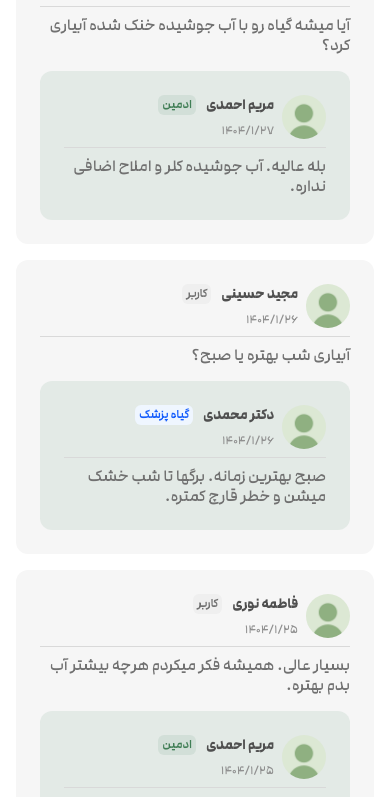
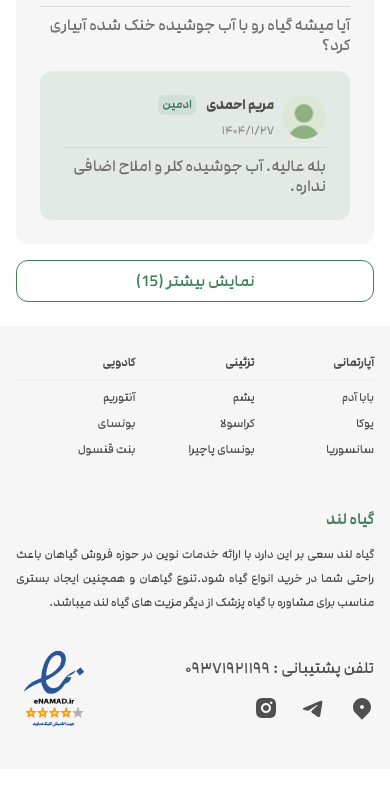
Before and after one commit to alisadeghi192/nextjs-full-stack-ecommerce-giahland, a Next.js app: page /blog/care/10-tips-watering-indoor-plants in a window 390 px wide. Shown: the part 2999-3796 px from the top of the page. After the commit the page ends 3768 px from the top, so only its background shows below. Built offline with nearby package versions, Linux system fonts and the light colour scheme.

Commit message:
style(comments): make load more button responsive for mobile

```diff
--- a/src/components/shared/ui/CommentList.tsx
+++ b/src/components/shared/ui/CommentList.tsx
@@ -1,11 +1,25 @@
+"use client";
+
+import { useState } from "react";
 import CommentItem from "./CommentItem";
 import { Comment } from "@/features/blog/types/blog.types";
+
+const COMMENTS_PER_PAGE = 5;
 
 interface CommentListProps {
   comments?: Comment[];
 }
 
-export default function CommentList({ comments }: CommentListProps) {
+export default function CommentList({ comments = [] }: CommentListProps) {
+  const [visibleCount, setVisibleCount] = useState(COMMENTS_PER_PAGE);
+  const hasMore = visibleCount < comments.length;
+
+  const loadMore = () => {
+    setVisibleCount((prev) =>
+      Math.min(prev + COMMENTS_PER_PAGE, comments.length),
+    );
+  };
+
   if (!comments || comments.length === 0) {
     return (
       <div className="text-neutral9 py-6 text-center">
@@ -14,11 +28,22 @@ export default function CommentList({ comments }: CommentListProps) {
     );
   }
 
+  const visibleComments = comments.slice(0, visibleCount);
+
   return (
-    <div className="flex flex-col space-y-4">
-      {comments.map((comment) => (
+    <div className="flex flex-col space-y-4 ">
+      {visibleComments.map((comment) => (
         <CommentItem key={comment.id} {...comment} />
       ))}
+
+      {hasMore && (
+        <button
+          onClick={loadMore}
+          className="text-primary hover:text-shade2 hover:border-shade2 border-primary mx-auto max-xs:text-base max-xs:w-full cursor-pointer rounded-xl border px-4 py-2 text-lg transition-colors"
+        >
+          نمایش بیشتر ({comments.length - visibleCount})
+        </button>
+      )}
     </div>
   );
 }
```
